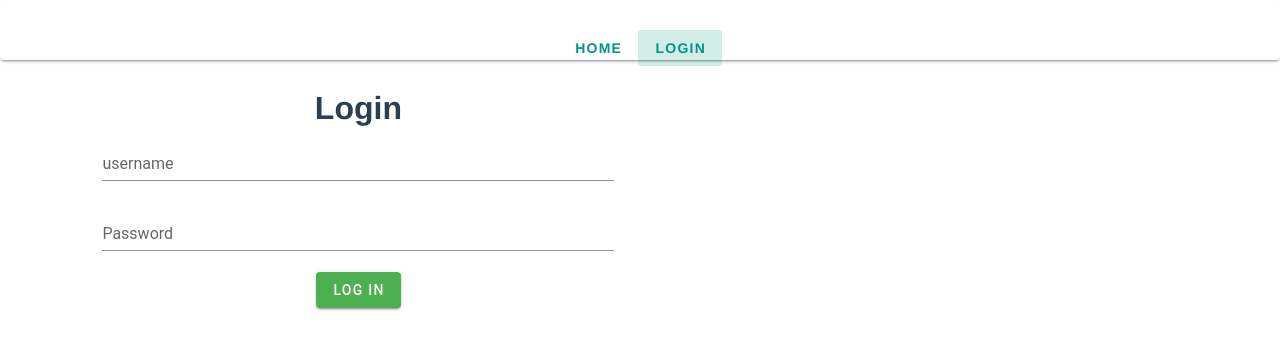
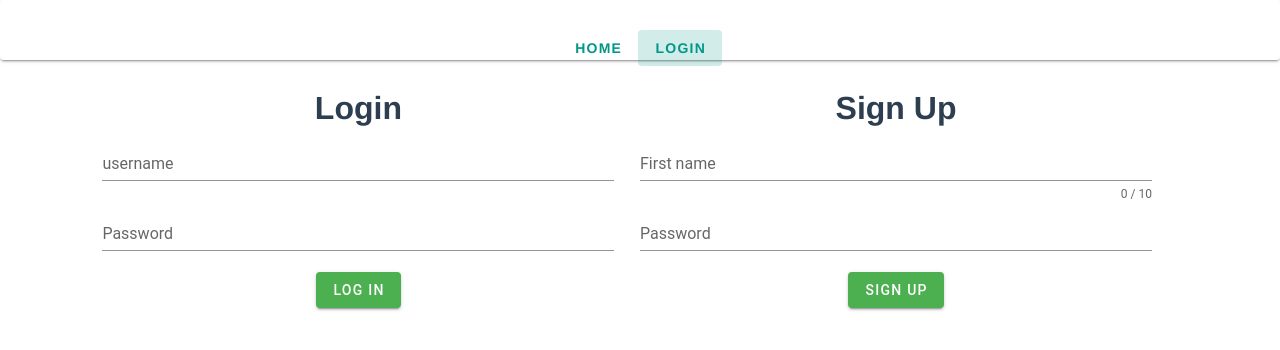
Before and after one commit to HerrAgner/movie_night, a Vue app in the folder frontend/: page /login in a window 1280 px wide. Shown: the top 350 px of the page. Built offline with nearby package versions, Linux system fonts and the light colour scheme.

Commit message:
register form added

```diff
--- /dev/null
+++ b/frontend/src/components/Register.vue
@@ -0,0 +1,90 @@
+<template>
+    <div id="app">
+        <h1>Sign Up</h1>
+        <v-app id="inspire">
+            <v-form
+                ref="registerForm"
+                v-model="valid"
+                lazy-validation
+                >
+                <v-text-field
+                v-model="username"
+                :counter="10"
+                :rules="usernameRules"
+                label="First name"
+                required
+                ></v-text-field>
+
+                <v-text-field
+                v-model="password"
+                :rules="passwordRules"
+                label="Password"
+                required
+                ></v-text-field>
+
+                <v-btn
+                :disabled="!valid"
+                color="success"
+                @click="validate"
+                >
+                sign up
+                </v-btn>
+                {{messageToClient}}
+            </v-form>
+      </v-app>
+    </div>
+</template>
+
+
+<script>
+
+export default {
+    data: () => ({
+    valid: true,
+    messageToClient: '',
+    password: '',
+    passwordRules: [
+        v => !!v || 'Password is required'
+    ],
+    username: '',
+    usernameRules: [
+        v => !!v || 'First name is required',
+        v => (v && v.length <= 10) || 'Name must be less than 10 characters'
+    ],
+    }),
+    methods: {
+        async validate() {
+            if (this.$refs.registerForm.validate()) {
+                //let existUsername = await this.$store.dispatch('checkUsernameInDb', this.username)
+                //if (existUsername){
+                    //this.messageToClient = 'Username is already taken!'
+                //}else {
+                    //this.$store.state.userInfo = [];
+                    //if (this.$store.state.userInfo.email === undefined){
+                        this.messageToClient = '';
+                        this.snackbar = true;
+
+                        this.$store.dispatch('addUserToDB',{username:this.username,
+                                                            password: this.password,})
+                        this.messageToClient = 'Account registered successfully!'
+                        this.reset()
+
+                //}
+            }
+        },
+        reset() {
+            this.$refs.registerForm.reset();
+        }
+    },
+}
+</script>
+
+<style scoped>
+#app{
+  width: 40vw;
+  margin-top: 3vh;
+  margin-left: 2vw;
+  margin-bottom: 0;
+  height: 70vh;
+}
+</style>
--- a/frontend/src/router/index.js
+++ b/frontend/src/router/index.js
@@ -12,8 +12,8 @@ const routes = [
   },
   {
     path: '/login',
-    name: 'login',
-    component: () => import(/* webpackChunkName: "about" */ '../views/Login.vue')  },
+    name: 'LoginRegister',
+    component: () => import(/* webpackChunkName: "about" */ '../views/LoginRegister.vue')  },
   {
     path: '/about',
     name: 'about',
--- a/frontend/src/views/Login.vue
+++ b/frontend/src/views/LoginRegister.vue
@@ -1,15 +1,18 @@
 <template>
   <div class="form">
     <Login />
+    <Register />
   </div>
 </template>
 
 <script>
 import Login from "@/components/Login.vue"
+import Register from "@/components/Register.vue"
 
 export default {
   components:{
-    Login
+    Login,
+    Register
   }
 }
 </script>
```
